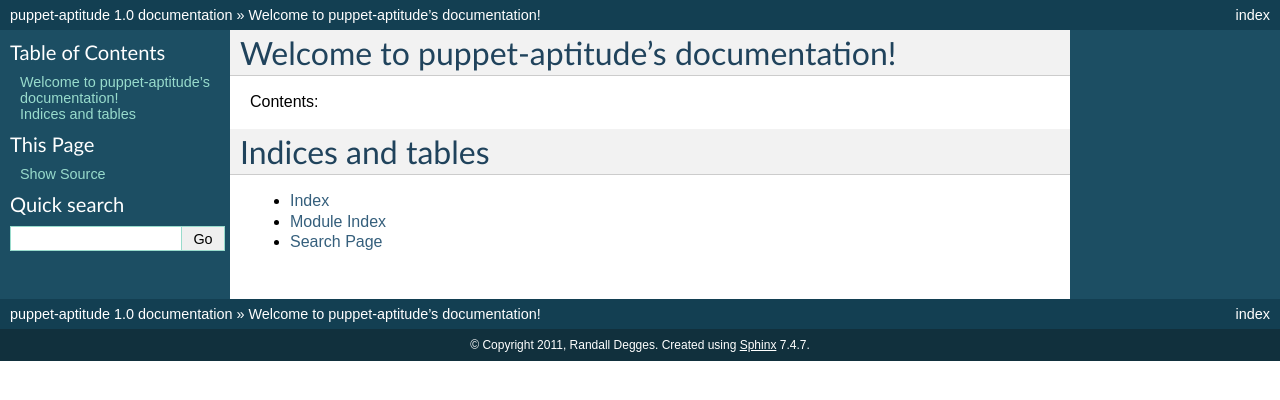
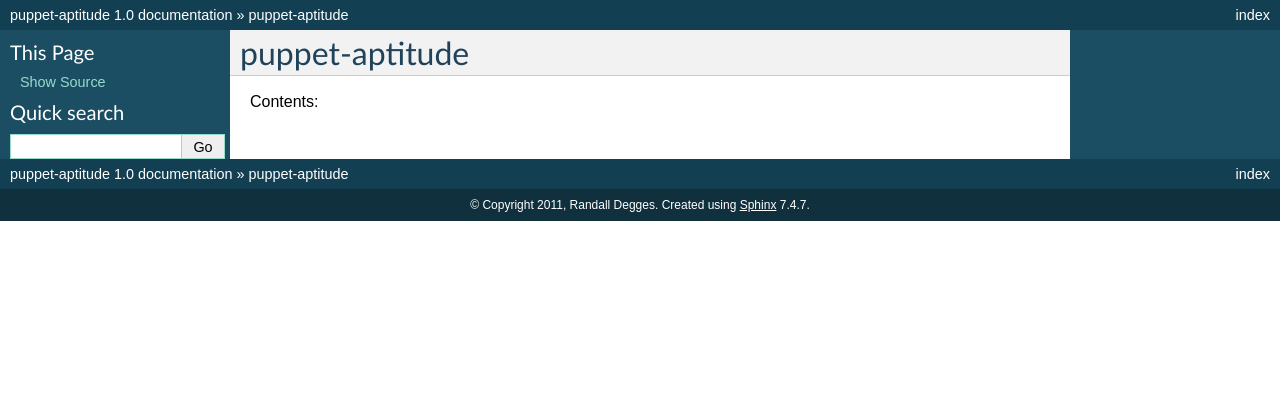
Before and after one commit to ardumont/puppet-aptitude, a Sphinx documentation site: the page built from docs/index.rst, in a window 1280 px wide. Shown: the top 400 px of the page. Built offline with Sphinx 7.4.7, drawn with Linux system fonts in a browser that asks for light colours.

Commit message:
Removing default sphinx generated code from index.

```diff
--- a/docs/index.rst
+++ b/docs/index.rst
@@ -1,19 +1,7 @@
-.. puppet-aptitude documentation master file, created by
-   sphinx-quickstart on Sat Aug 13 20:40:34 2011.
-   You can adapt this file completely to your liking, but it should at least
-   contain the root `toctree` directive.
-
-Welcome to puppet-aptitude's documentation!
-===========================================
+puppet-aptitude
+===============
 
 Contents:
 
 .. toctree::
    :maxdepth: 2
-
-Indices and tables
-==================
-
-* :ref:`genindex`
-* :ref:`modindex`
-* :ref:`search`
```
